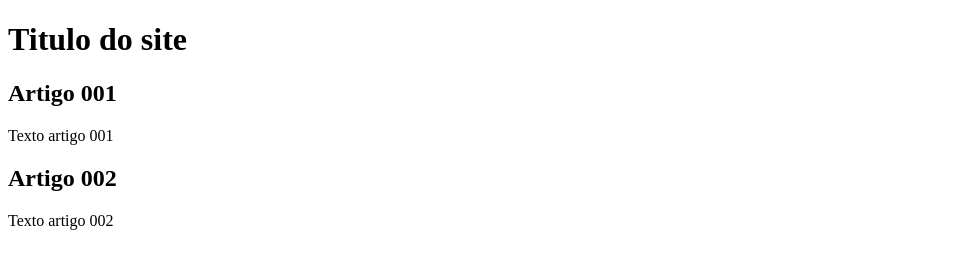
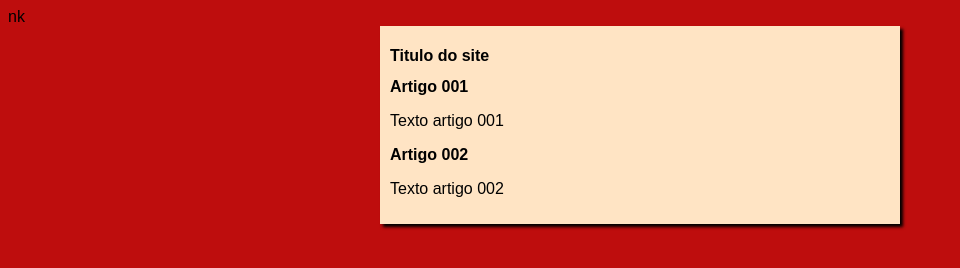
Before and after one commit to HanielSA/projeto-site, a plain HTML site: page index.html in a window 1280 px wide. Shown: the whole page, without its empty margins (0-960 px from the left). Drawn offline with Linux system fonts and the light colour scheme.

Commit message:
criei o design

```diff
--- a/index.html
+++ b/index.html
@@ -4,6 +4,7 @@
     <meta charset="UTF-8">
     <meta name="viewport" content="width=device-width, initial-scale=1.0">
     <title>Título do site</title>
+    <link rel="stylesheet" href="istilu/style.css">nk
 </head>
 <body>
     <main>
--- /dev/null
+++ b/istilu/style.css
@@ -0,0 +1,17 @@
+*{
+    font-family: Arial, Helvetica, sans-serif;
+    font-size: 16px;
+}
+
+body {
+
+    background-color: rgb(190, 13, 13);
+}
+
+main {
+    background-color: bisque;
+    width: 500px;
+    margin: auto;
+    padding: 10px;
+    box-shadow: 3px 3px 3px black;
+}
```
